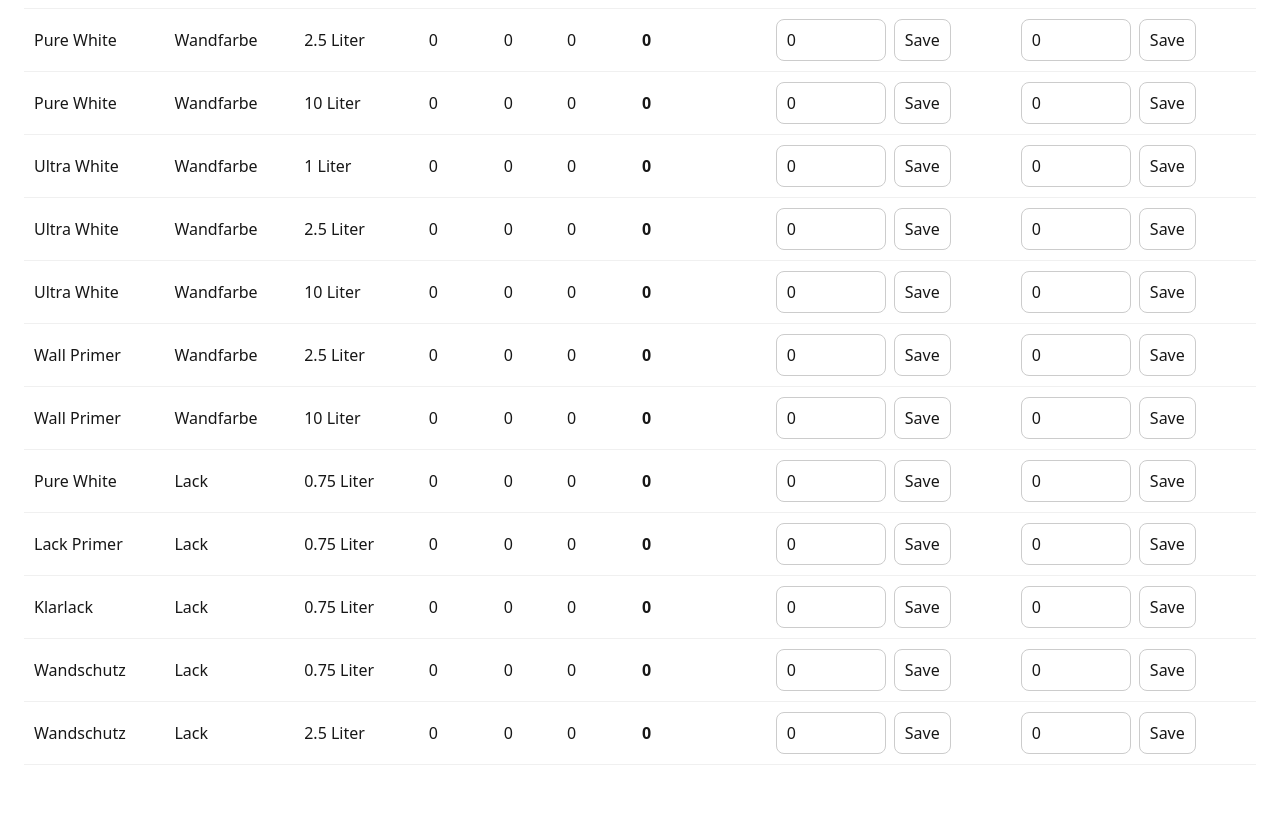
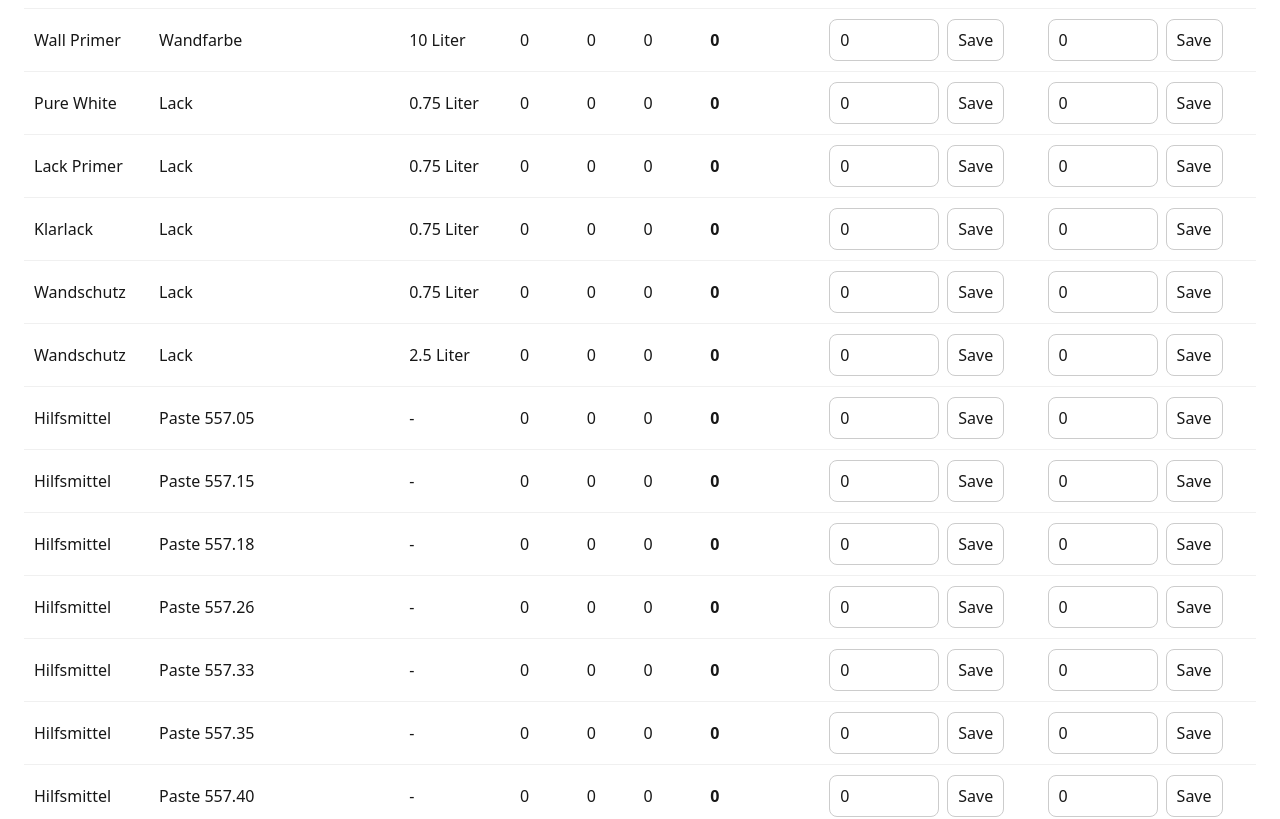
Before and after one commit to micmaier/mynt-inventory-tracker, a Next.js app: page /inventory in a window 1280 px wide. Shown: the part 1620-2439 px from the top of the page. Before the commit the page ends 2409 px from the top, so only its background shows below. Built offline with nearby package versions, Linux system fonts and the light colour scheme; no server answers; the database is empty.

Commit message:
Update tracked SKUs and add manual inventory items (Hilfsmittel/Ware/Verpackung)

```diff
--- a/app/inventory/page.tsx
+++ b/app/inventory/page.tsx
@@ -9,15 +9,21 @@ function k(baseType: string, category: string, size: string) {
 }
 
 // ✅ Next 16 / Turbopack: searchParams kann Promise sein → wir geben hier nur Parsing für ein "plain object"
-function parseFrom(searchParams: Record<string, string | string[] | undefined>): string | null {
+function parseFrom(searchParams: Record<string, string | string[] | undefined>): Date {
   const raw = searchParams.from;
   const v = Array.isArray(raw) ? raw[0] : raw;
-  if (!v) return null;
-  return /^\d{4}-\d{2}-\d{2}$/.test(v) ? v : null;
-}
 
-function toDateUTC(yyyyMmDd: string): Date {
-  return new Date(`${yyyyMmDd}T00:00:00.000Z`);
+  // default: heute (UTC 00:00)
+  const today = new Date();
+  const y = today.getUTCFullYear();
+  const m = String(today.getUTCMonth() + 1).padStart(2, "0");
+  const d = String(today.getUTCDate()).padStart(2, "0");
+  const fallback = new Date(`${y}-${m}-${d}T00:00:00.000Z`);
+
+  if (!v) return fallback;
+
+  const parsed = new Date(`${v}T00:00:00.000Z`);
+  return Number.isFinite(parsed.getTime()) ? parsed : fallback;
 }
 
 function toMs(v: any): number {
@@ -35,21 +41,8 @@ export default async function InventoryPage({
 }) {
   const sp = await searchParams;
 
-  // ✅ NEU: wenn kein ?from= gesetzt ist → serverseitig gespeichertes DefaultFrom nutzen
-  const qpFrom = parseFrom(sp);
-
-  const settings = await prisma.inventorySettings.findUnique({ where: { id: "default" } });
-  const settingsFromISO = settings?.defaultFrom ? settings.defaultFrom.toISOString().slice(0, 10) : null;
-
-  // default: settingsFrom (wenn vorhanden), sonst heute (UTC 00:00)
-  const today = new Date();
-  const y = today.getUTCFullYear();
-  const m = String(today.getUTCMonth() + 1).padStart(2, "0");
-  const d = String(today.getUTCDate()).padStart(2, "0");
-  const todayISO = `${y}-${m}-${d}`;
-
-  const fromISO = qpFrom ?? settingsFromISO ?? todayISO;
-  const fromDate = toDateUTC(fromISO);
+  const fromDate = parseFrom(sp);
+  const fromISO = fromDate.toISOString().slice(0, 10);
   const fromMs = fromDate.getTime();
 
   const starts = await prisma.inventoryStart.findMany();
@@ -65,13 +58,8 @@ export default async function InventoryPage({
     },
   });
 
-  const startMap = new Map<string, number>();
-  const minMap = new Map<string, number>();
-  for (const s of starts) {
-    const key = k(s.baseType, s.category, s.size);
-    startMap.set(key, s.startQty);
-    minMap.set(key, s.minQty ?? 0);
-  }
+  const startMap = new Map<string, { startQty: number; minQty: number }>();
+  for (const s of starts) startMap.set(k(s.baseType, s.category, s.size), { startQty: s.startQty ?? 0, minQty: s.minQty ?? 0 });
 
   const usedMap = new Map<string, number>();
   for (const m of moves) {
@@ -82,14 +70,20 @@ export default async function InventoryPage({
     usedMap.set(key, (usedMap.get(key) ?? 0) + (m.qtyUsed ?? 0));
   }
 
+  // ✅ Entferne nicht-existente Produkte:
+  // - Wandfarbe 0.75L (P & U)
+  // - Lack 10L und 1L (P & U)
+  const sizesWandfarbePU = ALLOWED_SIZES.filter((s) => s !== "0.75 Liter");
+  const sizesLackPU = ALLOWED_SIZES.filter((s) => s !== "10 Liter" && s !== "1 Liter");
+
   // Tracking-Liste (wie du sie willst)
   const tracked: Array<{ baseType: string; category: string; sizes: readonly string[] }> = [
-    { baseType: "P", category: "Wandfarbe", sizes: ALLOWED_SIZES },
-    { baseType: "P", category: "Lack", sizes: ALLOWED_SIZES },
-    { baseType: "U", category: "Wandfarbe", sizes: ALLOWED_SIZES },
-    { baseType: "U", category: "Lack", sizes: ALLOWED_SIZES },
+    { baseType: "P", category: "Wandfarbe", sizes: sizesWandfarbePU },
+    { baseType: "P", category: "Lack", sizes: sizesLackPU },
+    { baseType: "U", category: "Wandfarbe", sizes: sizesWandfarbePU },
+    { baseType: "U", category: "Lack", sizes: sizesLackPU },
 
-    // Special products
+    // Special products (unverändert)
     { baseType: "Pure White", category: "Wandfarbe", sizes: ["1 Liter", "2.5 Liter", "10 Liter"] },
     { baseType: "Ultra White", category: "Wandfarbe", sizes: ["1 Liter", "2.5 Liter", "10 Liter"] },
     { baseType: "Wall Primer", category: "Wandfarbe", sizes: ["2.5 Liter", "10 Liter"] },
@@ -98,6 +92,51 @@ export default async function InventoryPage({
     { baseType: "Lack Primer", category: "Lack", sizes: ["0.75 Liter"] },
     { baseType: "Klarlack", category: "Lack", sizes: ["0.75 Liter"] },
     { baseType: "Wandschutz", category: "Lack", sizes: ["0.75 Liter", "2.5 Liter"] },
+  ];
+
+  // ✅ Manuelle Artikel: Base = Hilfsmittel/Ware/Verpackung, Category = Artikelname, Size = "-"
+  const manualItems: Array<{ baseType: string; category: string; size: string }> = [
+    // Hilfsmittel
+    { baseType: "Hilfsmittel", category: "Paste 557.05", size: "-" },
+    { baseType: "Hilfsmittel", category: "Paste 557.15", size: "-" },
+    { baseType: "Hilfsmittel", category: "Paste 557.18", size: "-" },
+    { baseType: "Hilfsmittel", category: "Paste 557.26", size: "-" },
+    { baseType: "Hilfsmittel", category: "Paste 557.33", size: "-" },
+    { baseType: "Hilfsmittel", category: "Paste 557.35", size: "-" },
+    { baseType: "Hilfsmittel", category: "Paste 557.40", size: "-" },
+    { baseType: "Hilfsmittel", category: "Paste 557.50", size: "-" },
+    { baseType: "Hilfsmittel", category: "Paste 557.52", size: "-" },
+    { baseType: "Hilfsmittel", category: "Paste 557.55", size: "-" },
+    { baseType: "Hilfsmittel", category: "Paste 557.60", size: "-" },
+    { baseType: "Hilfsmittel", category: "Paste 557.90", size: "-" },
+    { baseType: "Hilfsmittel", category: "Paste 557.99", size: "-" },
+
+    // Ware
+    { baseType: "Ware", category: "Große Walze Coat alt", size: "-" },
+    { baseType: "Ware", category: "Großer Stoff", size: "-" },
+    { baseType: "Ware", category: "Kleine Walze", size: "-" },
+    { baseType: "Ware", category: "Kleiner Stoff Lack", size: "-" },
+    { baseType: "Ware", category: "Kleiner Stoff Farbe", size: "-" },
+    { baseType: "Ware", category: "Wanne", size: "-" },
+    { baseType: "Ware", category: "Folie", size: "-" },
+    { baseType: "Ware", category: "Tape", size: "-" },
+    { baseType: "Ware", category: "Farbmuster Schupp", size: "-" },
+    { baseType: "Ware", category: "Farbmuster CC", size: "-" },
+
+    // Verpackung
+    { baseType: "Verpackung", category: "Kartonage S", size: "-" },
+    { baseType: "Verpackung", category: "Kartonage M", size: "-" },
+    { baseType: "Verpackung", category: "Kartonage XL", size: "-" },
+    { baseType: "Verpackung", category: "Lückenfüller", size: "-" },
+    { baseType: "Verpackung", category: "Divider", size: "-" },
+    { baseType: "Verpackung", category: "Sandwich 10 Liter", size: "-" },
+    { baseType: "Verpackung", category: "Sandwich 2.5 Liter", size: "-" },
+    { baseType: "Verpackung", category: "Kartonage 10 Liter", size: "-" },
+    { baseType: "Verpackung", category: "Kartonage Farbmuster", size: "-" },
+    { baseType: "Verpackung", category: "Klebeband", size: "-" },
+    { baseType: "Verpackung", category: "Polster für Lack (# Kartons)", size: "-" },
+    { baseType: "Verpackung", category: "Aufkleber Wandfarbe", size: "-" },
+    { baseType: "Verpackung", category: "Aufkleber Lack", size: "-" },
   ];
 
   const rows: Array<{
@@ -110,23 +149,41 @@ export default async function InventoryPage({
     remainingQty: number;
   }> = [];
 
+  // ✅ normale getrackte Produkte (wie vorher, nur mit Größen-Filtern)
   for (const t of tracked) {
     for (const size of t.sizes) {
       const key = k(t.baseType, t.category, size);
-      const startQty = startMap.get(key) ?? 0;
-      const minQty = minMap.get(key) ?? 0;
-      const usedQty = usedMap.get(key) ?? 0;
+      const start = startMap.get(key)?.startQty ?? 0;
+      const min = startMap.get(key)?.minQty ?? 0;
+      const used = usedMap.get(key) ?? 0;
 
       rows.push({
         baseType: t.baseType,
         category: t.category,
         size,
-        startQty,
-        minQty,
-        usedQty,
-        remainingQty: startQty - usedQty,
+        startQty: start,
+        minQty: min,
+        usedQty: used,
+        remainingQty: start - used,
       });
     }
+  }
+
+  // ✅ manuelle Artikel (nicht aktiv getrackt → used immer 0)
+  for (const it of manualItems) {
+    const key = k(it.baseType, it.category, it.size);
+    const start = startMap.get(key)?.startQty ?? 0;
+    const min = startMap.get(key)?.minQty ?? 0;
+
+    rows.push({
+      baseType: it.baseType,
+      category: it.category,
+      size: it.size,
+      startQty: start,
+      minQty: min,
+      usedQty: 0,
+      remainingQty: start,
+    });
   }
 
   return (
```
